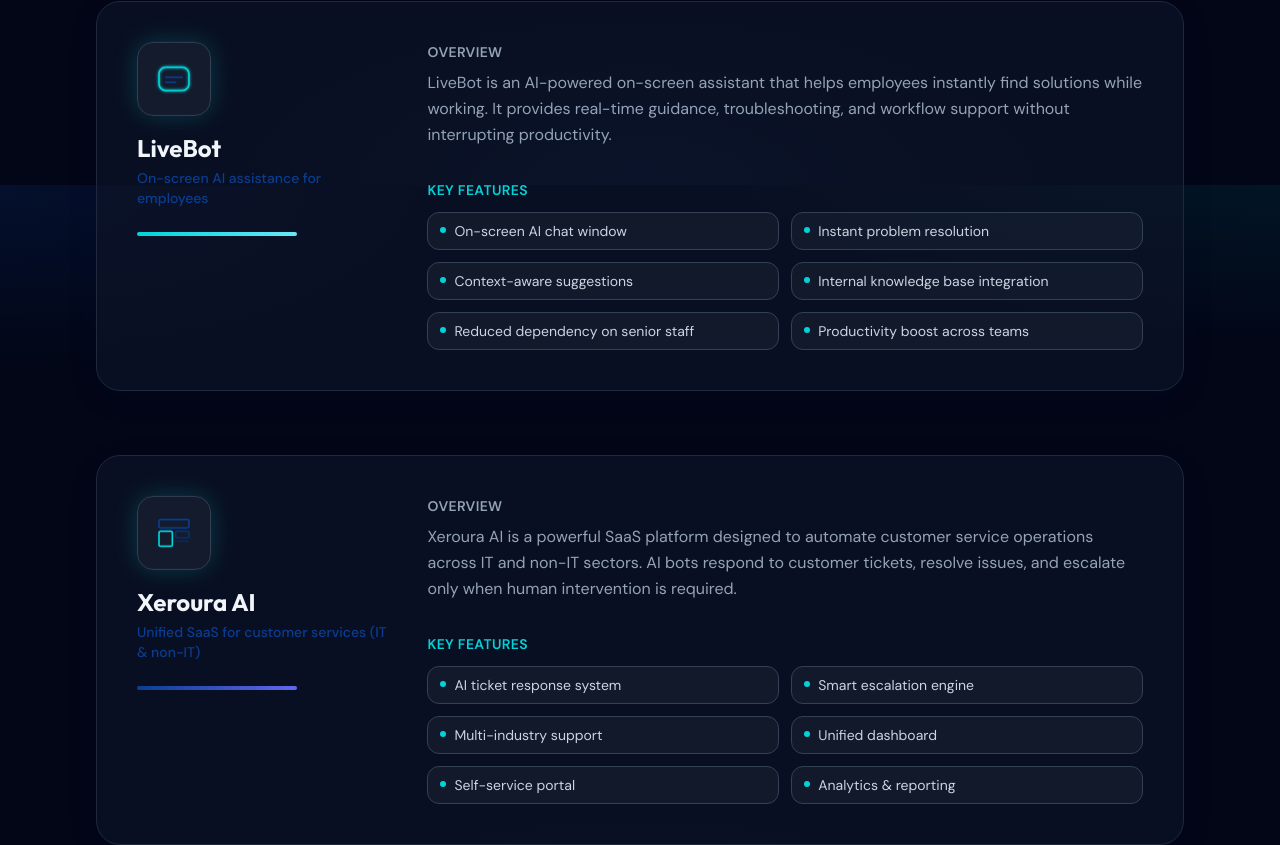
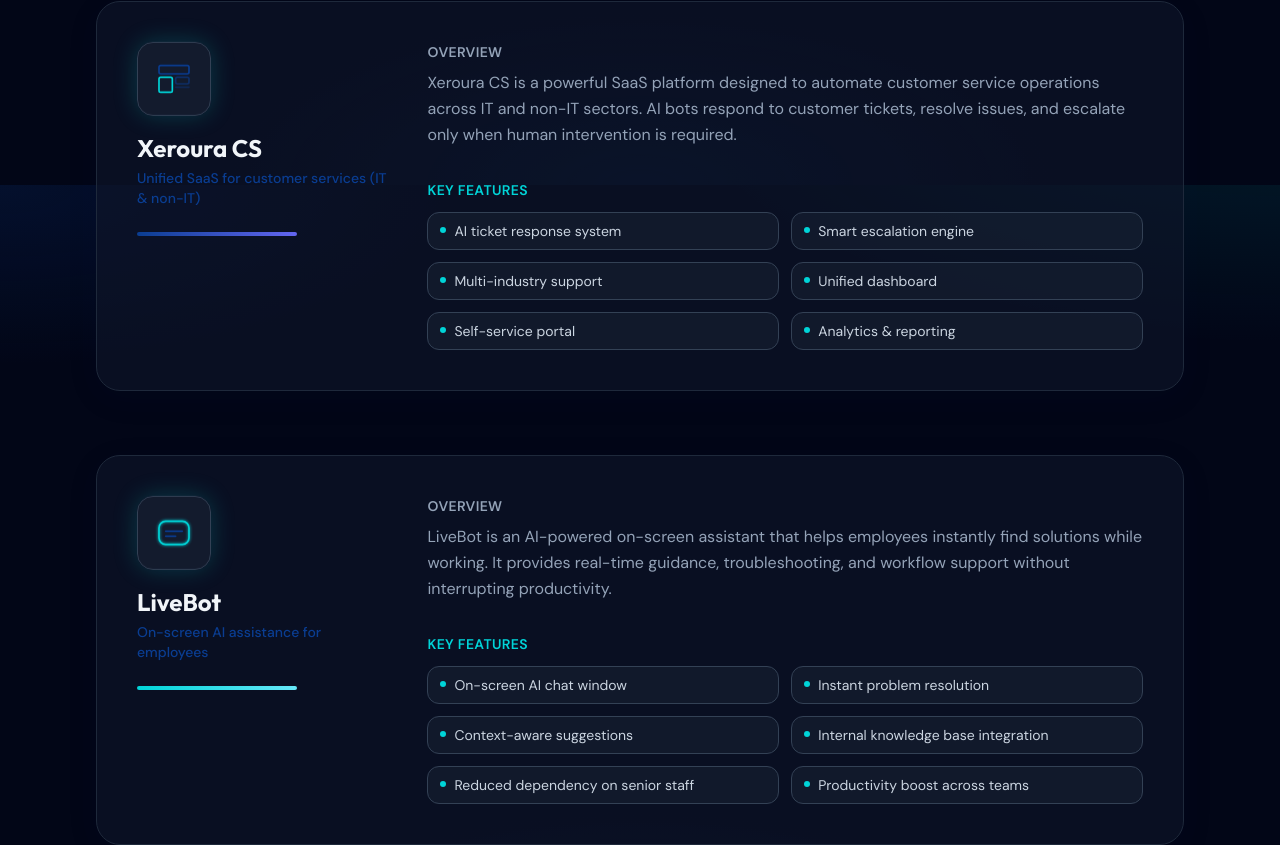
Before and after one commit to pawanavantsa/Xeroura-site, a Next.js app: page /products in a window 1280 px wide. Shown: the part 615-1460 px from the top of the page. Built offline with nearby package versions, Linux system fonts and the light colour scheme; no server answers.

Commit message:
Rename Xeroura AI to Xeroura CS and reorder products.
Update the Products page metadata and product list so Xeroura CS appears first and LiveBot appears second, and keep the homepage footer hidden by route-aware rendering.

```diff
--- a/src/app/products/page.tsx
+++ b/src/app/products/page.tsx
@@ -5,10 +5,33 @@ import { site } from "@/lib/site";
 
 export const metadata: Metadata = {
   title: "Products",
-  description: `LiveBot and Xeroura AI — intelligent, scalable products from ${site.legalName}.`,
+  description: `Xeroura CS and LiveBot — intelligent, scalable products from ${site.legalName}.`,
 };
 
 const products = [
+  {
+    name: "Xeroura CS",
+    tag: "Unified SaaS for customer services (IT & non-IT)",
+    overview:
+      "Xeroura CS is a powerful SaaS platform designed to automate customer service operations across IT and non-IT sectors. AI bots respond to customer tickets, resolve issues, and escalate only when human intervention is required.",
+    features: [
+      "AI ticket response system",
+      "Smart escalation engine",
+      "Multi-industry support",
+      "Unified dashboard",
+      "Self-service portal",
+      "Analytics & reporting",
+    ],
+    accent: "from-brand-primary to-indigo-500",
+    icon: (
+      <svg viewBox="0 0 48 48" className="h-10 w-10" fill="none" aria-hidden>
+        <rect x="6" y="8" width="36" height="10" rx="2" className="stroke-brand-primary" strokeWidth="2" />
+        <rect x="6" y="22" width="16" height="18" rx="2" className="stroke-brand-accent" strokeWidth="2" />
+        <rect x="26" y="22" width="16" height="8" rx="2" className="stroke-brand-primary/60" strokeWidth="2" />
+        <path d="M26 34h16" className="stroke-brand-primary/40" strokeWidth="2" strokeLinecap="round" />
+      </svg>
+    ),
+  },
   {
     name: "LiveBot",
     tag: "On-screen AI assistance for employees",
@@ -50,29 +73,6 @@ const products = [
           strokeWidth="2"
           strokeLinecap="round"
         />
-      </svg>
-    ),
-  },
-  {
-    name: "Xeroura AI",
-    tag: "Unified SaaS for customer services (IT & non-IT)",
-    overview:
-      "Xeroura AI is a powerful SaaS platform designed to automate customer service operations across IT and non-IT sectors. AI bots respond to customer tickets, resolve issues, and escalate only when human intervention is required.",
-    features: [
-      "AI ticket response system",
-      "Smart escalation engine",
-      "Multi-industry support",
-      "Unified dashboard",
-      "Self-service portal",
-      "Analytics & reporting",
-    ],
-    accent: "from-brand-primary to-indigo-500",
-    icon: (
-      <svg viewBox="0 0 48 48" className="h-10 w-10" fill="none" aria-hidden>
-        <rect x="6" y="8" width="36" height="10" rx="2" className="stroke-brand-primary" strokeWidth="2" />
-        <rect x="6" y="22" width="16" height="18" rx="2" className="stroke-brand-accent" strokeWidth="2" />
-        <rect x="26" y="22" width="16" height="8" rx="2" className="stroke-brand-primary/60" strokeWidth="2" />
-        <path d="M26 34h16" className="stroke-brand-primary/40" strokeWidth="2" strokeLinecap="round" />
       </svg>
     ),
   },
--- a/src/components/SiteFooter.tsx
+++ b/src/components/SiteFooter.tsx
@@ -1,9 +1,15 @@
+"use client";
+
 import Image from "next/image";
 import Link from "next/link";
+import { usePathname } from "next/navigation";
 import { logoSrc } from "@/lib/media";
 import { site } from "@/lib/site";
 
 export function SiteFooter() {
+  const pathname = usePathname();
+  if (pathname === "/") return null;
+
   return (
     <footer className="mt-20 border-t border-white/5 bg-brand-navy text-slate-200 dark:border-slate-800/80 dark:bg-[#020617]">
       <div className="mx-auto flex max-w-6xl flex-col gap-8 px-4 py-12 sm:flex-row sm:items-center sm:justify-between sm:px-6 lg:px-8">
```
